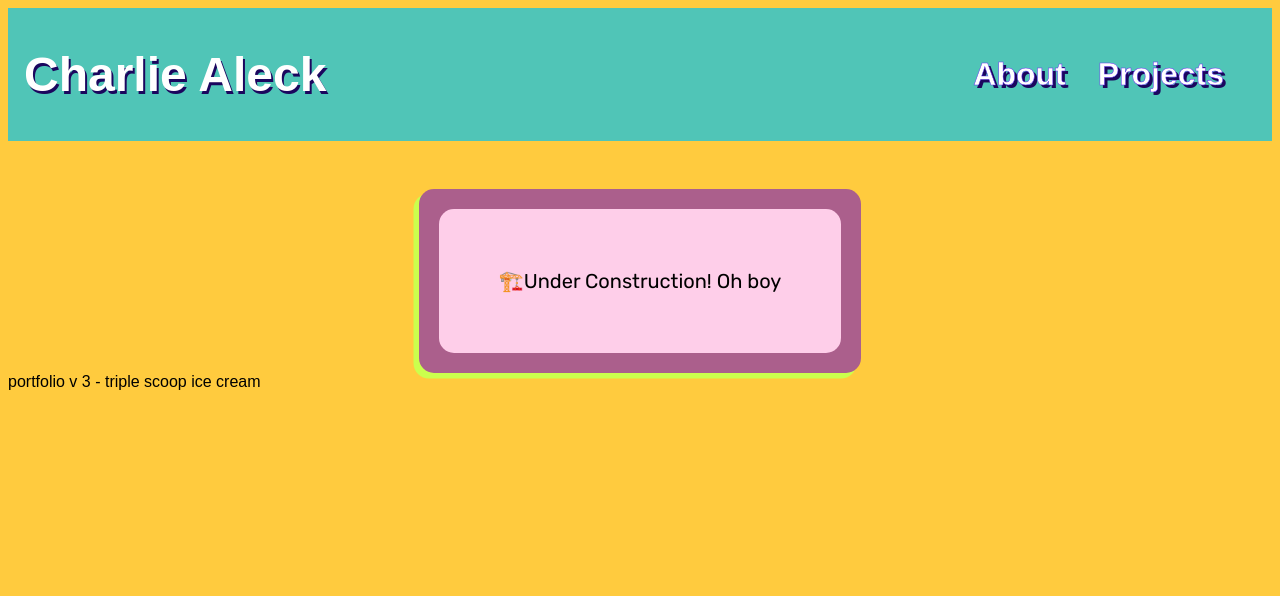
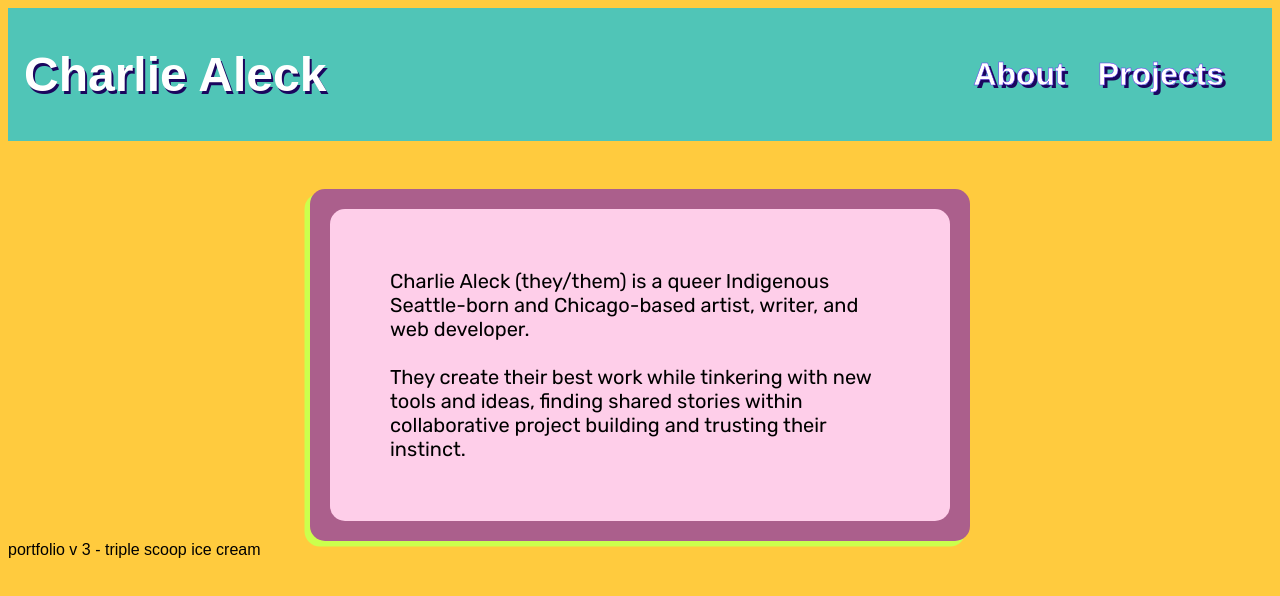
Before and after one commit to aleck-charlie/charlie3, a React (Create React App) app: page /about in a window 1280 px wide. Shown: the top 596 px of the page. Built offline with nearby package versions, Linux system fonts and the light colour scheme; a web font is replaced by a local one.

Commit message:
creating about bio

```diff
--- a/src/assets/css/Projects.css
+++ b/src/assets/css/Projects.css
@@ -29,7 +29,6 @@
 
 p {
   margin: auto;
-  text-align: center;
 }
 
 a {
--- a/src/pages/About.js
+++ b/src/pages/About.js
@@ -1,16 +1,19 @@
 import React from "react";
 import "../assets/css/Home.css";
 
-
 export default function About() {
-
   return (
     <section>
       <div className="main-card">
         <div className="nested">
           <p className="home-text">
-          <span role="img" aria-label="crane emoji">🏗️</span>
-          Under Construction! Oh boy
+            Charlie Aleck (they/them) is a queer Indigenous Seattle-born and
+            Chicago-based artist, writer, and web developer.
+            <br/>
+            <br/>
+            They create their best work while tinkering with new tools and ideas, finding shared
+            stories within collaborative project building and trusting their
+            instinct.
           </p>
         </div>
       </div>
--- a/src/pages/Home.js
+++ b/src/pages/Home.js
@@ -17,7 +17,7 @@
             </p>
             <br />
              <p> <span style={{ fontWeight: "bold" }}> Toolkit: </span>
-              React.js, Node.js, Express.js, Javascript, CSS, JQuery, SQL, MongoDB, GraphQL,and more
+              React.js, Node.js, Express.js, Javascript, HTML, CSS, jQuery, SQL, MongoDB, GraphQL, Command Line, Git, and Heroku
               </p>
             <br />
             <span className="social">
```
